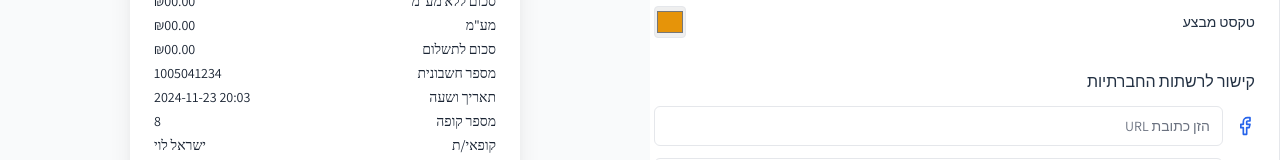
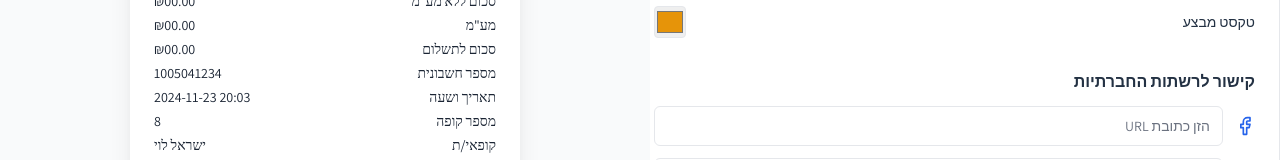
Before and after one commit to lironbek/comax-invoice, a React (Vite) app: page / in a window 1280 px wide. Shown: the part 870-1030 px from the top of the page. Built offline with nearby package versions, Linux system fonts and the light colour scheme.

Commit message:
Make label bold
Made the "קישור לרשתות החברתיות" label bold.

```diff
--- a/src/components/EditingSidebar.tsx
+++ b/src/components/EditingSidebar.tsx
@@ -389,7 +389,7 @@ export default function EditingSidebar({
 
         {/* Social Media Links */}
         <div>
-          <Label className="text-base font-medium mb-3 block text-receipt-text">קישור לרשתות החברתיות</Label>
+          <Label className="text-base font-bold mb-3 block text-receipt-text">קישור לרשתות החברתיות</Label>
           <div className="space-y-3">
             <div className="flex items-center gap-3">
               <Facebook className="w-5 h-5 text-blue-600" />
```
